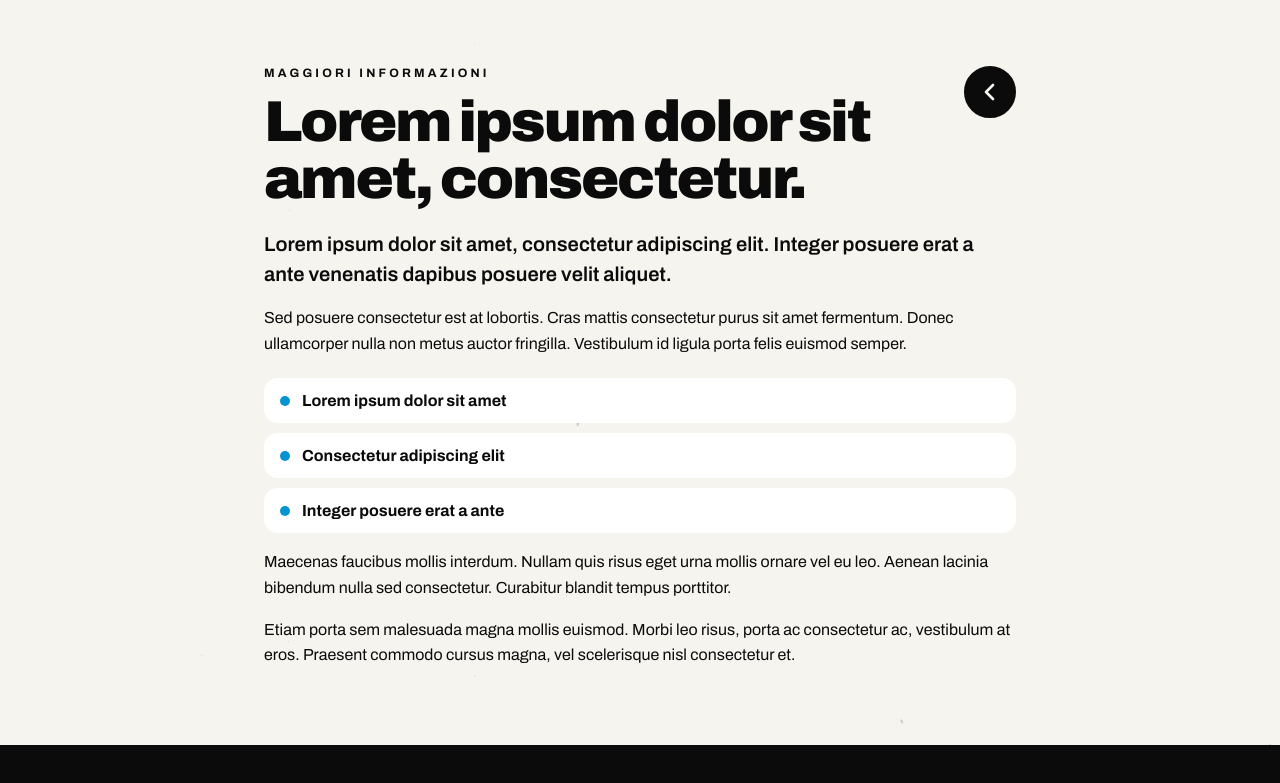
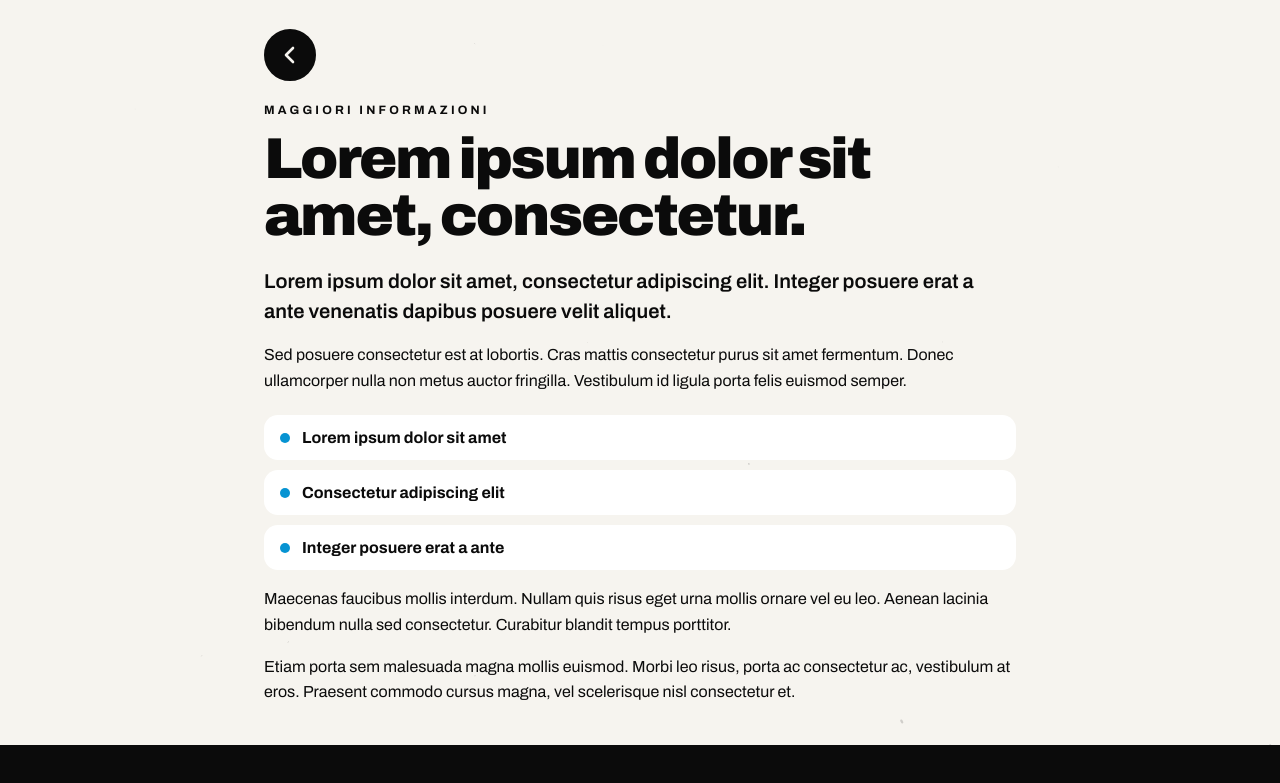
Before and after one commit to GallaDmitry/billy_landing_demo, a plain HTML site: page index.html in a window 1280 px wide. Both pictures are taken after a click on the button "Maggiori informazioni". Shown: the part 55-838 px from the top of the page. Drawn offline with Linux system fonts and the light colour scheme; animation ran at ten frames a second.

Commit message:
Info page: back arrow in the top-left corner
Co-Authored-By: Claude Opus 5.5 <noreply@anthropic.com>

```diff
--- a/css/styles.css
+++ b/css/styles.css
@@ -166,7 +166,7 @@ html.more-open .more { visibility: visible; transition: visibility 0s; }
 .more-inner {
   position: relative; width: 100%; max-width: 760px;
   max-height: 100%; overflow-y: auto; overscroll-behavior: contain;
-  padding: 4px 4px 8px;
+  padding: calc(var(--dot) + 26px) 4px 8px;
   transform: translate3d(calc(50vw + 50%), 0, 0); opacity: 0;
   transition: transform var(--more-t) var(--more-ease), opacity var(--more-t) var(--more-ease);
   scrollbar-width: thin;
@@ -175,7 +175,7 @@ html.more-open .more-inner { transform: none; opacity: 1; pointer-events: auto;
 .more .eyebrow { margin-bottom: 14px; }
 .more-title {
   font-size: clamp(2rem, 1.2rem + 3vw, 4rem); font-weight: 900; line-height: .98; letter-spacing: -.04em;
-  padding-right: calc(var(--dot) + 20px); text-wrap: balance;
+  text-wrap: balance;
 }
 .more-lead { font-size: var(--lead); line-height: 1.5; margin-top: 22px; font-weight: 600; }
 .more p:not(.eyebrow):not(.more-lead) { margin-top: 16px; line-height: 1.6; color: var(--muted); }
--- a/js/main.js
+++ b/js/main.js
@@ -5,7 +5,7 @@
 /* "Maggiori informazioni": an app-style page push. The info page slides into
  * the centre from the right while the hero is pushed out to the left; at the
  * same time the button turns into a round back arrow and travels to the
- * page's top-right corner. The arrow reverses everything. */
+ * page's top-left corner. The arrow reverses everything. */
 window.BillyMore = (() => {
   const root = document.documentElement;
   const btn = document.querySelector('.more-btn');
@@ -21,14 +21,14 @@ window.BillyMore = (() => {
   const later = (ms, f) => timers.push(setTimeout(f, ms));
   const place = (x, y, w, h) => Object.assign(dot.style, { left: `${x}px`, top: `${y}px`, width: `${w}px`, height: `${h}px` });
 
-  // where the arrow sits: the info page's top-right corner (measured at rest)
+  // where the arrow sits: the info page's top-left corner (measured at rest)
   function corner() {
     const prev = inner.style.transform;
     inner.style.transition = 'none'; inner.style.transform = 'none';
     const r = inner.getBoundingClientRect();
     inner.style.transform = prev; void inner.offsetWidth; inner.style.transition = '';
     const d = D();
-    return { x: r.right - d - 4, y: r.top + 4, d };
+    return { x: r.left + 4, y: r.top + 4, d };
   }
 
   function open() {
```
